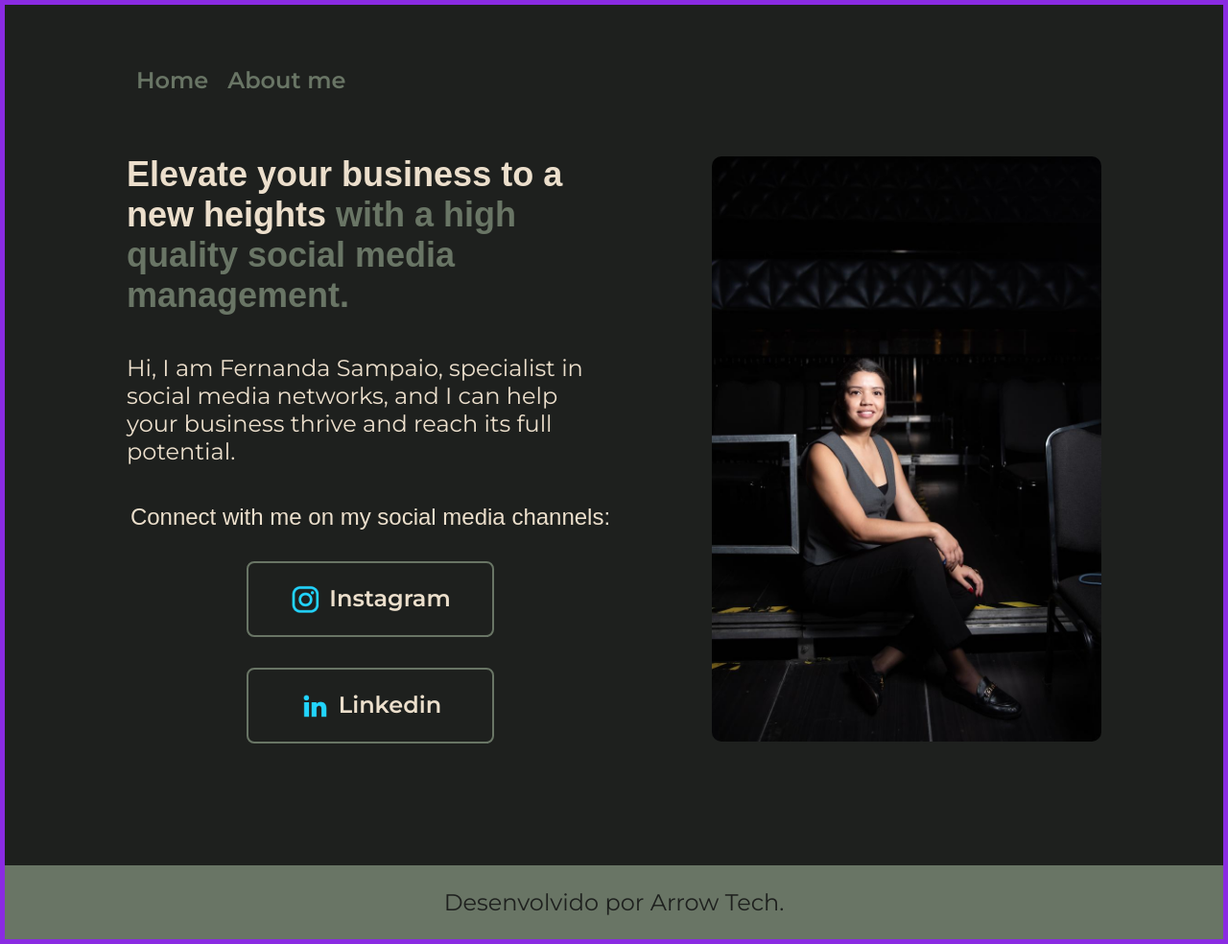
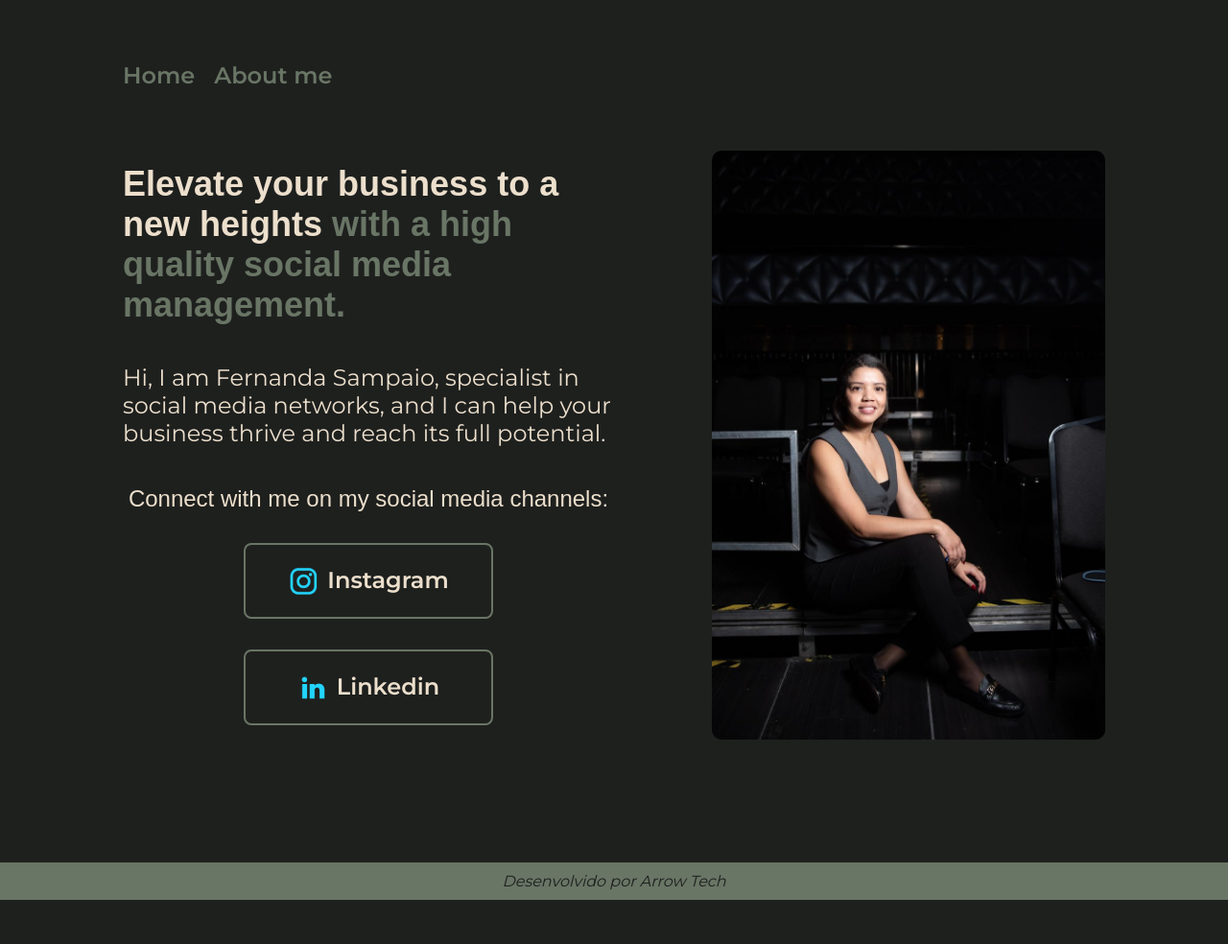
Before and after one commit to andersonflexa/web-dev-project, a plain HTML site: page index.html in a window 1280 px wide. Shown: the whole page at 96% size. After the commit the page ends 938 px from the top, so only its background shows below. Drawn offline with Linux system fonts and the light colour scheme.

Commit message:
Generated some html and css  updates

```diff
--- a/index.html
+++ b/index.html
@@ -14,7 +14,7 @@
         <header class="header">
             <nav class="header_menu">
                 <a class="header_menu_link" href="index.html">Home</a>
-                <a class="header_menu_link" href="about.html">About me</a>
+                <a class="header_menu_link about" href="about.html">About me</a>
             </nav>
         </header>
 
@@ -38,7 +38,9 @@
         </main>
 
         <footer class="footer">
-            <p>Desenvolvido por Arrow Tech.</p>
+            <div class="parafooter">
+                <p><em>Desenvolvido por Arrow Tech</em></p>
+            </div>
         </footer>
 
     </body>
--- a/styles/style.css
+++ b/styles/style.css
@@ -36,9 +36,11 @@
     }
 
 }
+
 *{
     margin: 0;
     padding: 0;
+    /*outline: 5px solid blue;*/
 }
 
 body {
@@ -46,29 +48,34 @@ body {
     box-sizing: border-box;
     background-color: var(--color-first);
     color: var(--color-second);
-    border: 5px solid blueviolet;
 
 }
+
 .header{
-    padding: 0% 0% 0% 0%;
-
+    padding: 0%;
     margin: 10%;
     margin-top: 5%;
     margin-bottom: auto;
 }
+
 .header_menu {
     display: flex;
-    width: 82%;
+    width: fit-content;
+}
 
-}
 .header_menu_link {
     font-family: var(--font-second);
     font-size: 1.5rem;
     font-weight: 600;
     color: var(--color-third);
-    margin: 0 10px;
+    margin: 0;
     text-decoration: none;
 }
+
+.header_menu_link.about {
+    margin-left: 20px;
+}
+
 .presentation {
     margin: 10%;
     display: flex;
@@ -87,6 +94,7 @@ body {
 .presentation_content_title{
     font-size: 2.25rem;
     font-family: var(--font-first);
+
 }
 .title-highlight {
     color: var(--color-third);
@@ -124,19 +132,22 @@ body {
     color: var(--color-second);
     font-family: var(--font-second);
 }
+
 .presentation_links_link:hover {
     background-color: var(--color-hover);
 }
+
 .footer {
     color: var(--color-first);
     background-color: var(--color-third);
-    padding: 24px;
+    padding: 10px;
     text-align: center;
     font-family: var(--font-second);
-    font-size: 1.5rem;
+    font-size: 1.0rem;
     font-weight: 400;
 
 }
+
 .image_front {
     width: 40%;
     border-radius: 10px;
```
Also changed, not shown: about.html (+1 -1 lines).
